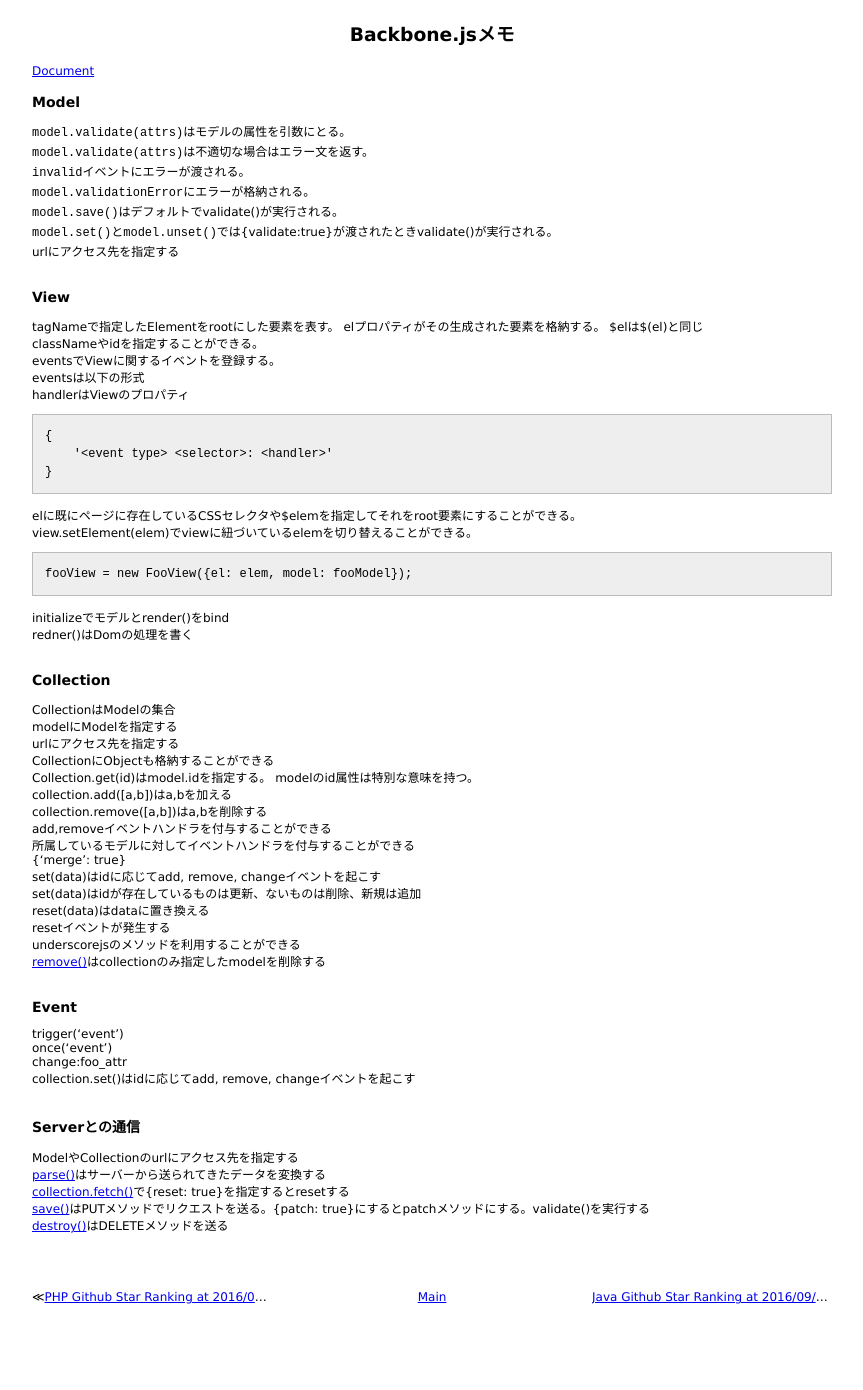
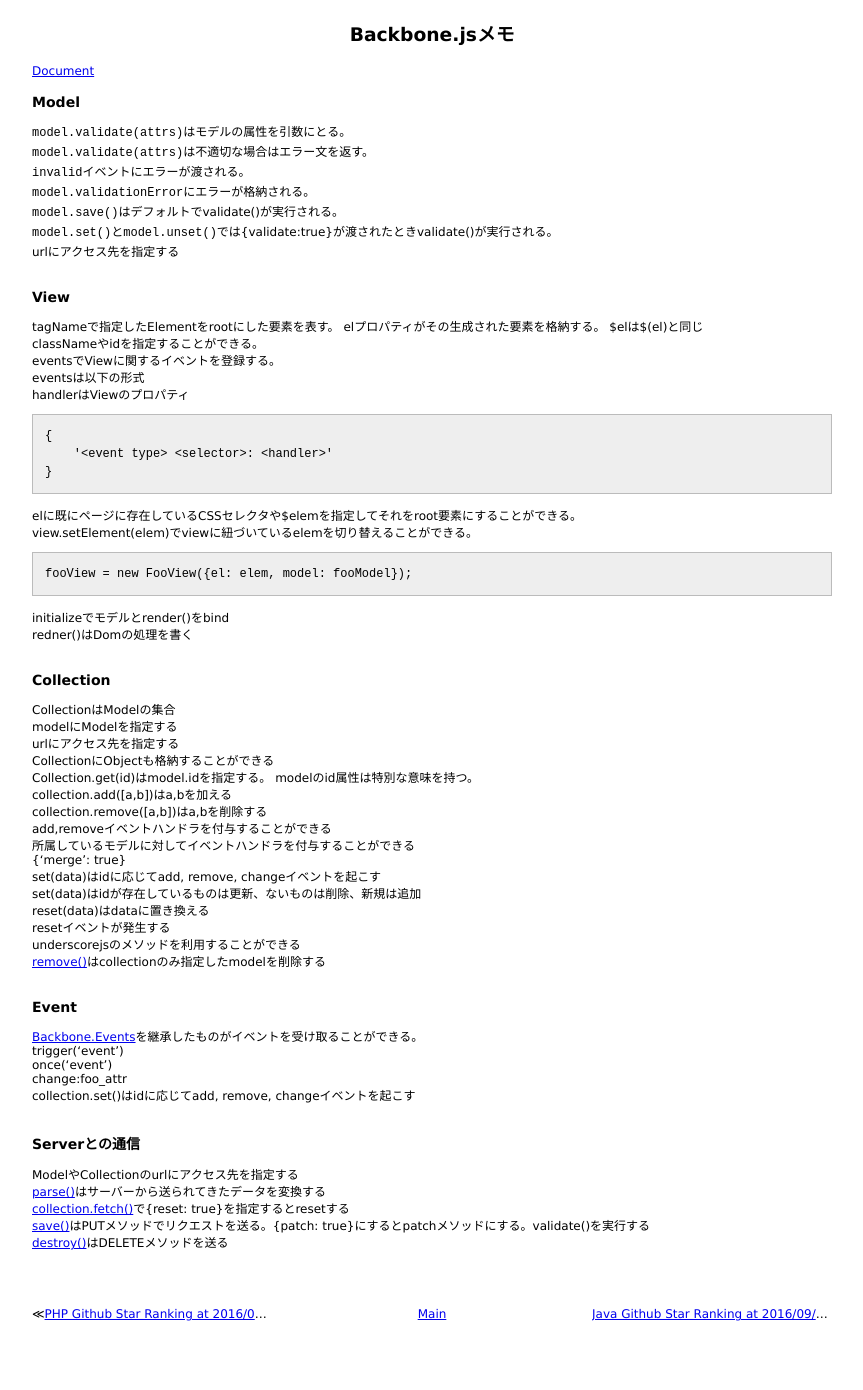
Before and after one commit to 38elements/38elements.github.com, a Jekyll site: the page built from _posts/2016-09-07-backbonejs.md, in a window 1280 px wide. Shown: the whole page, without its empty margins (208-1071 px from the left). Built offline with Jekyll 4.4.1, drawn with Linux system fonts in a browser that asks for light colours.

Commit message:
Update 2016-09-07-backbonejs.md

```diff
--- a/_posts/2016-09-07-backbonejs.md
+++ b/_posts/2016-09-07-backbonejs.md
@@ -61,6 +61,7 @@ underscorejsのメソッドを利用することができる
 <br>
 
 ### Event
+[Backbone.Events](http://backbonejs.org/#Events)を継承したものがイベントを受け取ることができる。
 trigger('event')
 once('event')
 change:foo_attr
```
